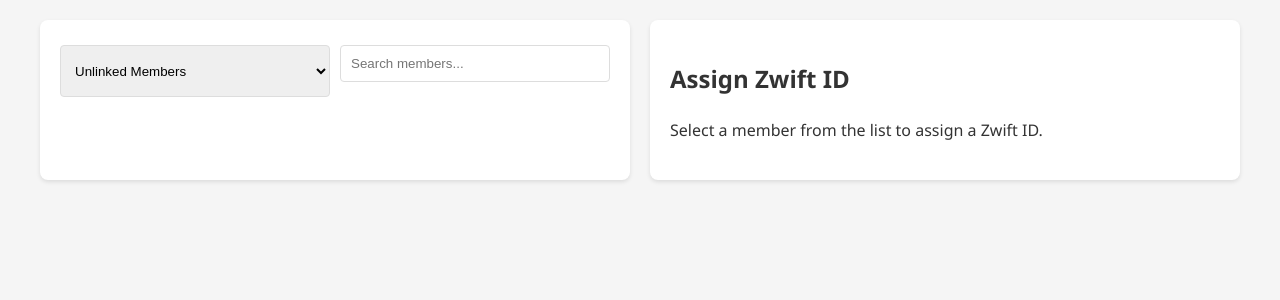
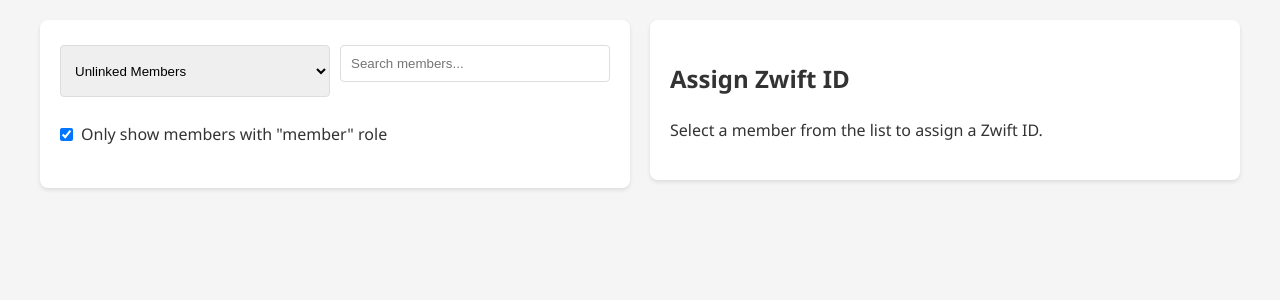
Before and after one commit to T00few2/zwiftpower, a Flask app: page /discord/members in a window 1280 px wide. Shown: the part 154-454 px from the top of the page. Run offline with Flask 3, Linux system fonts and the light colour scheme; data that the repository does not hold is empty.

Commit message:
layout changes

```diff
--- a/templates/discord_members.html
+++ b/templates/discord_members.html
@@ -68,15 +68,14 @@
             font-size: 14px;
         }
         .assign-btn {
-            position: absolute;
-            top: 15px;
-            right: 15px;
             background-color: #5865F2;
             color: white;
             border: none;
             border-radius: 4px;
             padding: 8px 12px;
             cursor: pointer;
+            margin-top: 10px;
+            display: inline-block;
         }
         .assign-btn:hover {
             background-color: #4752C4;
@@ -188,6 +187,13 @@
                 <input type="text" id="member-search" class="member-search" placeholder="Search members...">
             </div>
 
+            <div class="filters" style="align-items: center;">
+                <label style="display: flex; align-items: center; white-space: nowrap;">
+                    <input type="checkbox" id="filter-member-role" checked>
+                    <span style="margin-left: 8px;">Only show members with "member" role</span>
+                </label>
+            </div>
+
             <div id="members-container">
                 {% for member in members %}
                 <div class="member-card {% if member.has_zwift_id %}has-zwift{% else %}no-zwift{% endif %}"
@@ -262,34 +268,17 @@
 
             // Setup search functionality
             document.getElementById('member-search').addEventListener('input', function() {
-                const searchTerm = this.value.toLowerCase();
-                const filterType = document.getElementById('filter-type').value;
-
-                Array.from(document.getElementsByClassName('member-card')).forEach(card => {
-                    const displayName = card.dataset.displayName.toLowerCase();
-                    const username = card.dataset.username.toLowerCase();
-                    const hasZwift = card.dataset.hasZwift;
-
-                    // Match search term
-                    const matchesSearch = displayName.includes(searchTerm) ||
-                                         username.includes(searchTerm);
-
-                    // Match filter type
-                    let matchesFilter = true;
-                    if (filterType === 'linked' && hasZwift !== 'true') {
-                        matchesFilter = false;
-                    } else if (filterType === 'unlinked' && hasZwift === 'true') {
-                        matchesFilter = false;
-                    }
-
-                    // Show or hide based on both conditions
-                    card.style.display = (matchesSearch && matchesFilter) ? 'block' : 'none';
-                });
+                applyFilters();
             });
 
             // Setup filter change event
             document.getElementById('filter-type').addEventListener('change', function() {
-                filterMembers(this.value);
+                applyFilters();
+            });
+
+            // Setup member role filter checkbox
+            document.getElementById('filter-member-role').addEventListener('change', function() {
+                applyFilters();
             });
 
             // Setup Zwift rider search
@@ -302,15 +291,20 @@
                     option.style.display = text.includes(searchTerm) ? '' : 'none';
                 });
             });
+
+            // Initial filter application
+            applyFilters();
         });
 
-        function filterMembers(type) {
+        function applyFilters() {
             const searchTerm = document.getElementById('member-search').value.toLowerCase();
+            const filterType = document.getElementById('filter-type').value;
+            const filterMemberRole = document.getElementById('filter-member-role').checked;
 
             Array.from(document.getElementsByClassName('member-card')).forEach(card => {
-                const hasZwift = card.dataset.hasZwift;
                 const displayName = card.dataset.displayName.toLowerCase();
                 const username = card.dataset.username.toLowerCase();
+                const hasZwift = card.dataset.hasZwift;
 
                 // Match search term
                 const matchesSearch = displayName.includes(searchTerm) ||
@@ -318,15 +312,32 @@
 
                 // Match filter type
                 let matchesFilter = true;
-                if (type === 'linked' && hasZwift !== 'true') {
+                if (filterType === 'linked' && hasZwift !== 'true') {
                     matchesFilter = false;
-                } else if (type === 'unlinked' && hasZwift === 'true') {
+                } else if (filterType === 'unlinked' && hasZwift === 'true') {
                     matchesFilter = false;
                 }
 
-                // Show or hide based on both conditions
-                card.style.display = (matchesSearch && matchesFilter) ? 'block' : 'none';
+                // Match member role filter
+                let matchesMemberRole = true;
+                if (filterMemberRole) {
+                    const roleTags = card.querySelectorAll('.role-tag');
+                    const hasMemberRole = Array.from(roleTags).some(tag =>
+                        tag.textContent.trim().toLowerCase() === 'member');
+
+                    if (!hasMemberRole) {
+                        matchesMemberRole = false;
+                    }
+                }
+
+                // Show or hide based on all conditions
+                card.style.display = (matchesSearch && matchesFilter && matchesMemberRole) ? 'block' : 'none';
             });
+        }
+
+        function filterMembers(type) {
+            document.getElementById('filter-type').value = type;
+            applyFilters();
         }
 
         function selectMemberForAssignment(discordId) {
```
